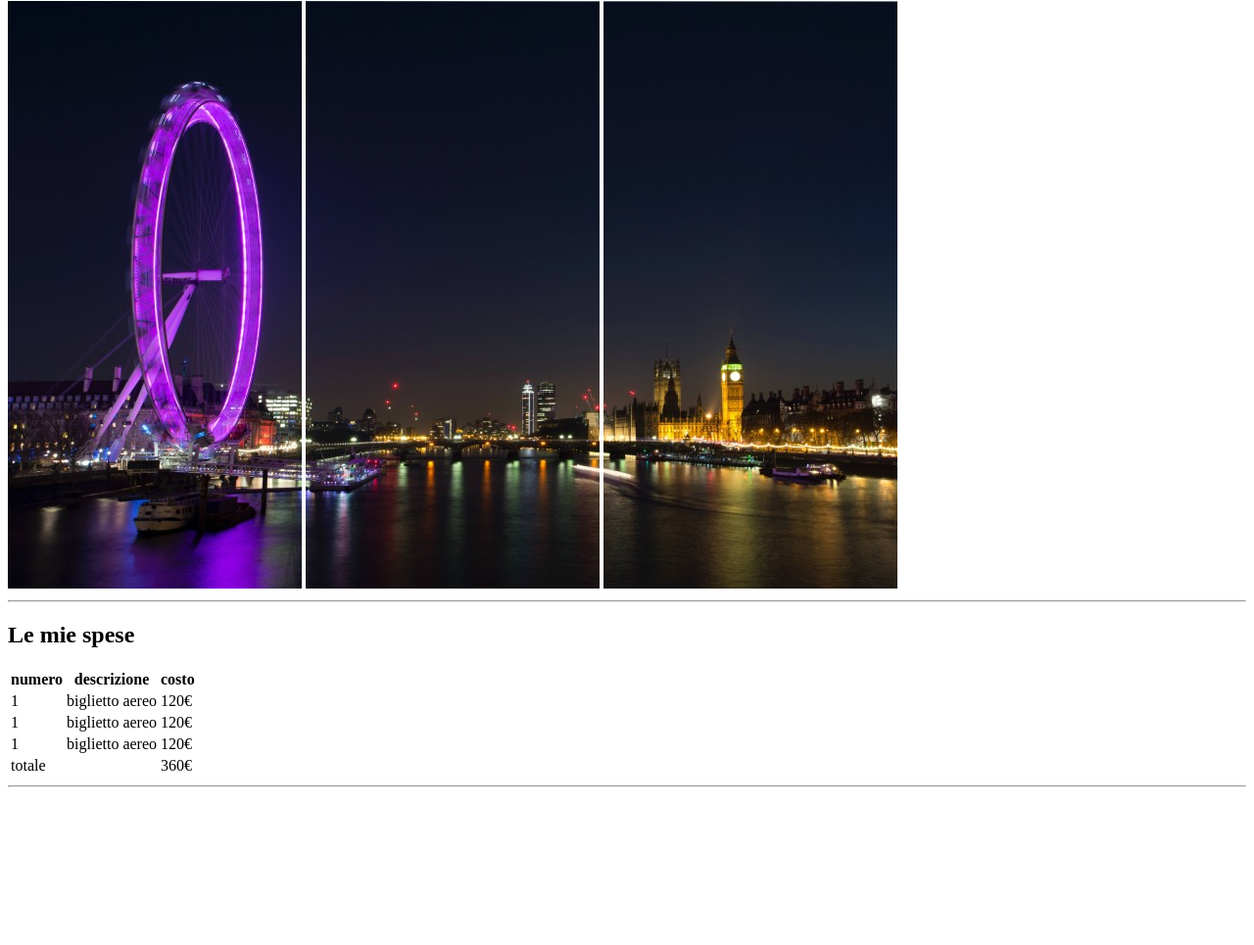
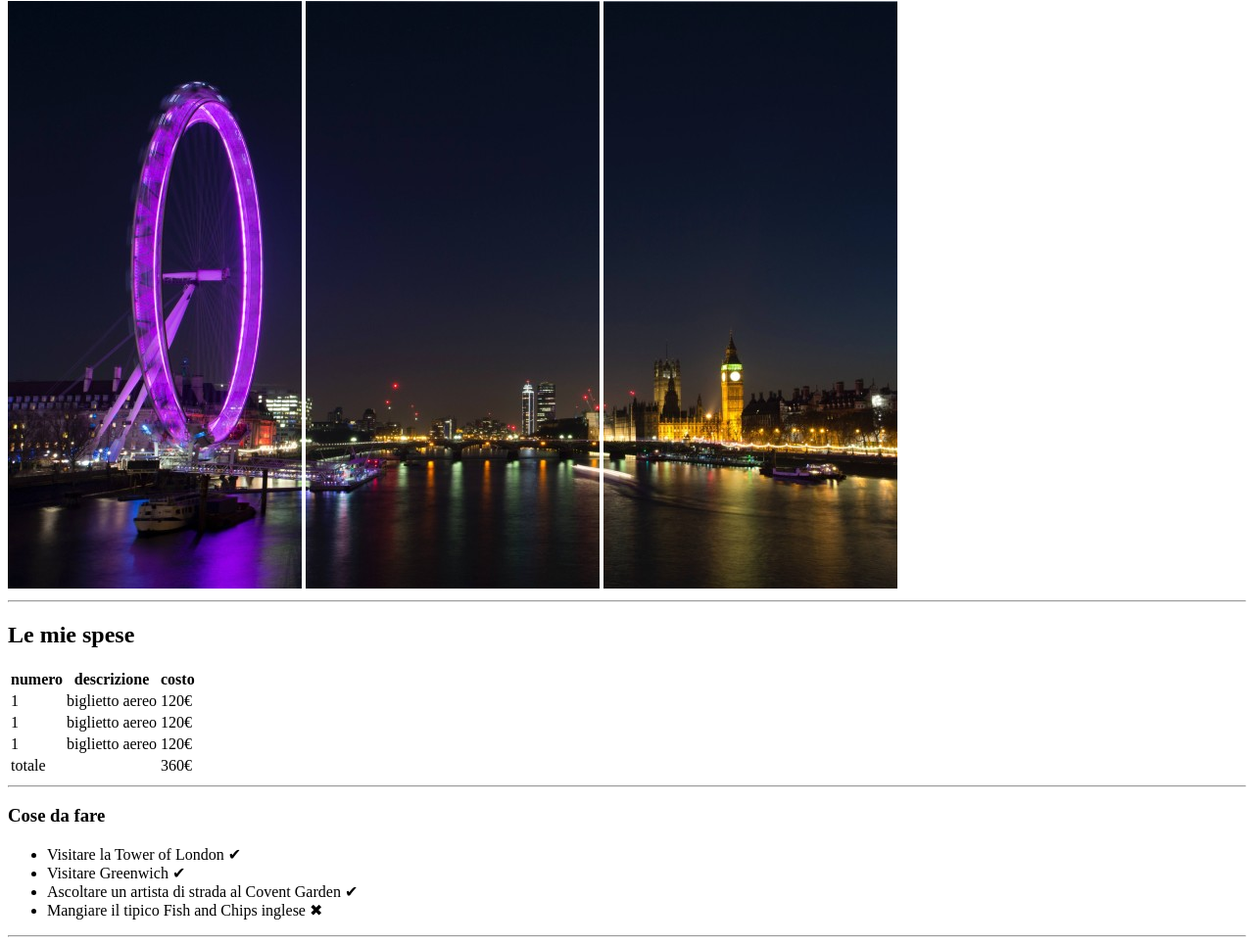
Before and after one commit to ResminiLoris/html-london-trip, a plain HTML site: page img/index.html in a window 1280 px wide. Shown: the part 79-1044 px from the top of the page at 98% size. Before the commit the page ends 891 px from the top, so only its background shows below. Drawn offline with Linux system fonts and the light colour scheme.

Commit message:
added_<ul>_"cose_da_fare"

```diff
--- a/img/index.html
+++ b/img/index.html
@@ -52,6 +52,16 @@
             </tr>
         </table>
         <hr>
+
+        <!--lista cose da fare-->
+        <h3>Cose da fare</h3>
+        <ul>
+            <li>Visitare la Tower of London <span>&#10004;</span></li>
+            <li>Visitare Greenwich <span>&#10004;</span></li>
+            <li>Ascoltare un artista di strada al Covent Garden <span>&#10004;</span></li>
+            <li>Mangiare il tipico Fish and Chips inglese <span>&#10006;</span></li>
+        </ul>
+        <hr>
     </main>
 
     <!--fondo pagina-->
```
